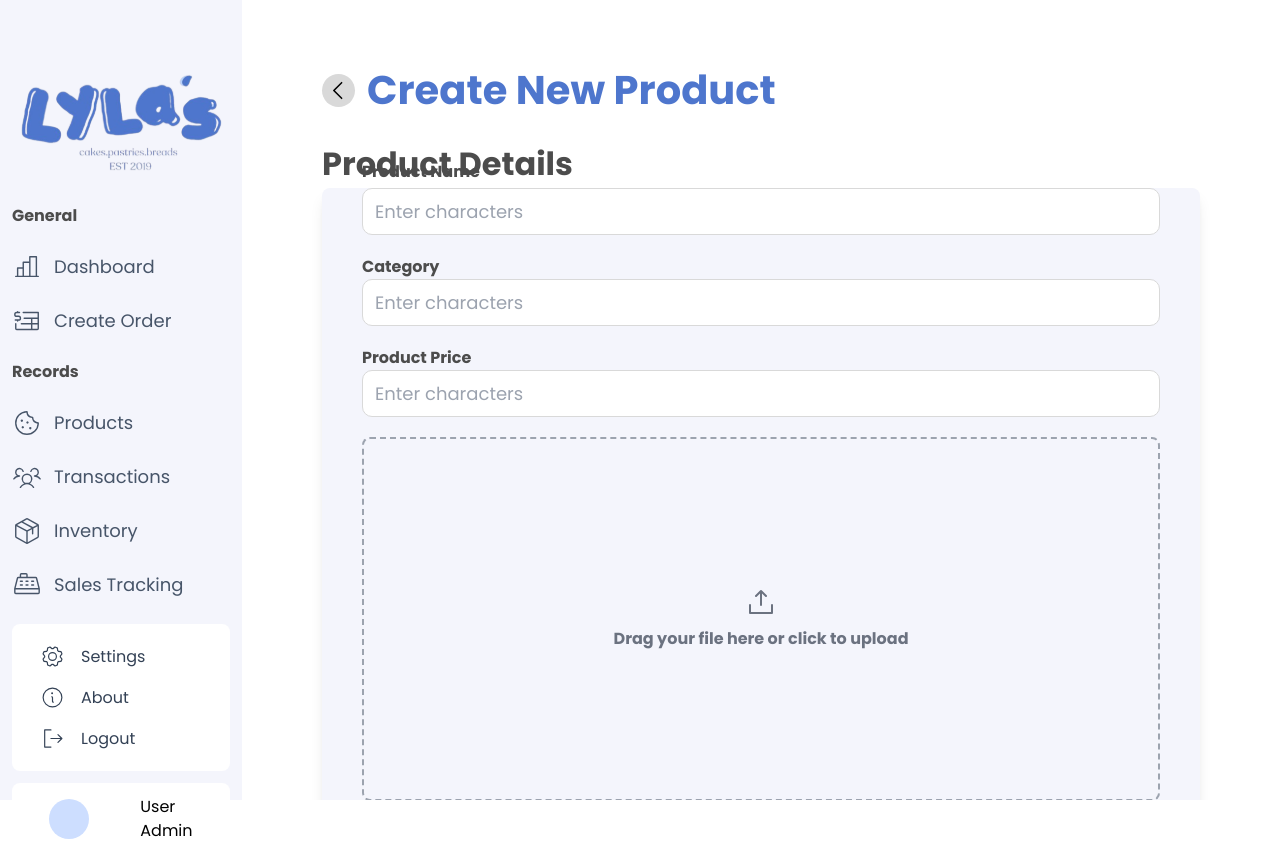
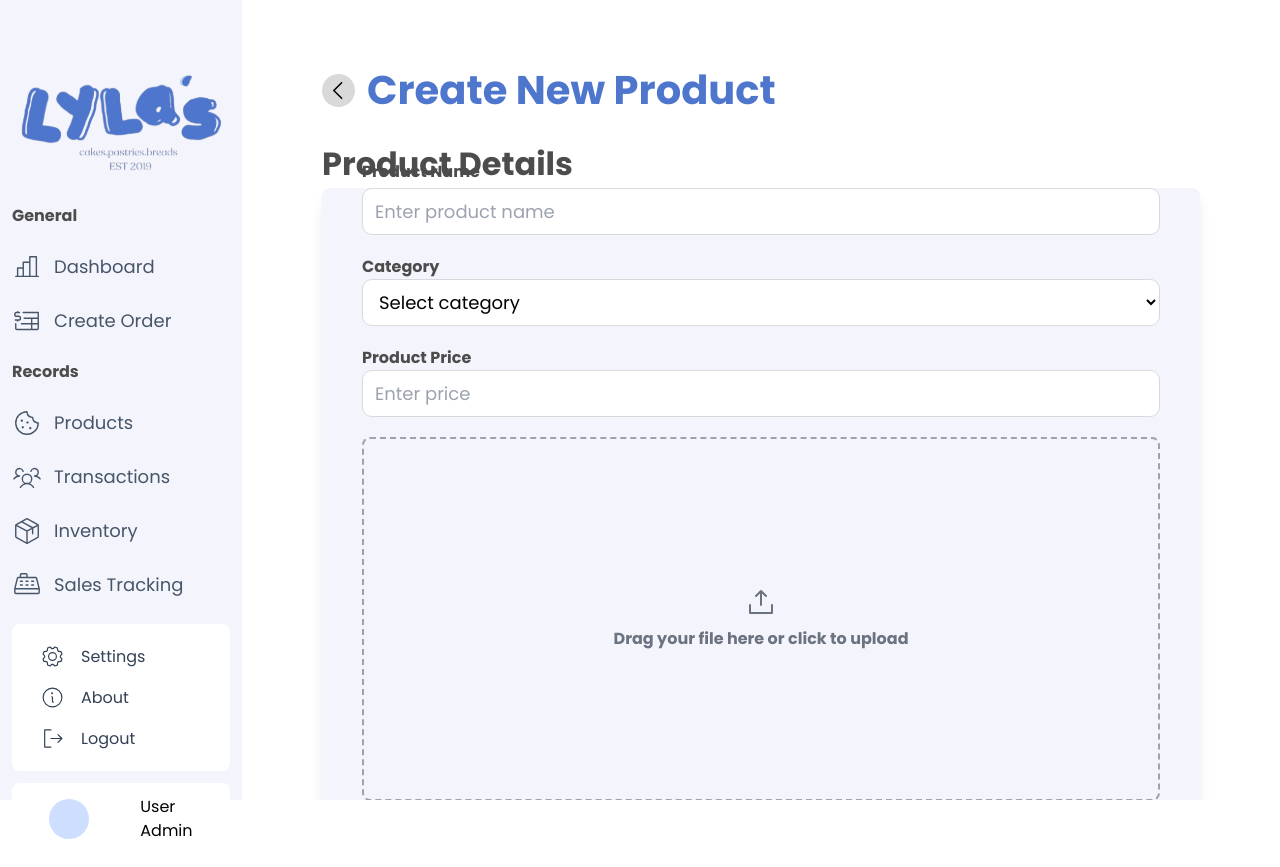
Before and after one commit to bernalesangela/bernalesangela-BERNALES-MACABENTA-MORDEN-WEBDEV_Final_Project, a React (Create React App) app: page /admin/products/new-product in a window 1280 px wide. Built offline with nearby package versions, Linux system fonts and the light colour scheme.

Commit message:
updated add products page

```diff
--- a/src/pages/admin/products/new-product/index.js
+++ b/src/pages/admin/products/new-product/index.js
@@ -1,47 +1,104 @@
-import React from "react";
+import React, { useState } from "react";
 import Layout from "../../layout";
 import { CaretLeft } from "@phosphor-icons/react";
 import { UploadSimple } from "@phosphor-icons/react";
-import { useState } from "react";
+import { useNavigate } from "react-router-dom"; // Import useNavigate
 
 const NewProduct = () => {
   const [fileName, setFileName] = useState("");
+  const [productName, setProductName] = useState("");
+  const [category, setCategory] = useState("");
+  const [price, setPrice] = useState("");
+  const navigate = useNavigate(); // Initialize useNavigate
 
   const handleFileChange = (event) => {
     const file = event.target.files?.[0];
     setFileName(file ? file.name : "");
   };
+
+  const handleBackClick = () => {
+    navigate('/admin/products'); // Navigate to the products page
+  };
+
+  const handleSubmit = async (event) => {
+    event.preventDefault();
+
+    const categoryID = category === "Cookies" ? 1 : category === "Bars" ? 2 : 3;
+
+    const newProduct = {
+      name: productName,
+      category: categoryID,
+      price: parseFloat(price)
+    };
+
+    try {
+      const response = await fetch('http://localhost:5000/api/products', { // Ensure the URL matches your server's URL
+        method: 'POST',
+        headers: {
+          'Content-Type': 'application/json'
+        },
+        body: JSON.stringify(newProduct)
+      });
+
+      if (response.ok) {
+        navigate('/admin/products');
+      } else {
+        console.error('Error adding product:', response.statusText);
+      }
+    } catch (error) {
+      console.error('Error adding product:', error);
+    }
+  };
+
   return (
     <Layout>
       <section className="h-full flex flex-col">
         <div className="w-full flex items-center gap-3">
-          <div className="bg-lightGray p-1 rounded-full hover:scale-110 transition-all duration-150 hover:cursor-pointer">
+          <div
+            className="bg-lightGray p-1 rounded-full hover:scale-110 transition-all duration-150 hover:cursor-pointer"
+            onClick={handleBackClick} // Add onClick handler
+          >
             <CaretLeft size={25} />
           </div>
           <h1 className="text-blueSerenity py-5">Create New Product</h1>
         </div>
 
         <h2 className="text-darkerGray">Product Details</h2>
-        <div className="bg-solidWhite flex rounded-lg shadow-lg p-10  h-full flex-col gap-5 last:justify-end">
+        <form onSubmit={handleSubmit} className="bg-solidWhite flex rounded-lg shadow-lg p-10 h-full flex-col gap-5 last:justify-end">
           <div className="w-full flex flex-col gap-1">
             <label>Product Name</label>
             <input
-              placeholder="Enter characters"
+              placeholder="Enter product name"
               className="w-full text-left pl-3"
+              value={productName}
+              onChange={(e) => setProductName(e.target.value)}
+              required
             />
           </div>
           <div className="w-full flex flex-col">
             <label>Category</label>
-            <input
-              placeholder="Enter characters"
+            <select
               className="w-full text-left pl-3"
-            />
+              value={category}
+              onChange={(e) => setCategory(e.target.value)}
+              required
+            >
+              <option value="">Select category</option>
+              <option value="Cookies">Cookies</option>
+              <option value="Bars">Bars</option>
+              <option value="Breads">Breads</option>
+            </select>
           </div>
           <div className="w-full flex flex-col">
             <label>Product Price</label>
             <input
-              placeholder="Enter characters"
+              type="number"
+              step="0.01"
+              placeholder="Enter price"
               className="w-full text-left pl-3"
+              value={price}
+              onChange={(e) => setPrice(e.target.value)}
+              required
             />
           </div>
           <div className="w-full flex flex-col items-center border-2 border-dashed border-gray-400 p-5 rounded-lg cursor-pointer h-full">
@@ -61,9 +118,9 @@ const NewProduct = () => {
           </div>
 
           <div className="w-full justify-end flex h-full mt-auto">
-            <button className="self-end">Submit</button>
+            <button type="submit" className="self-end">Submit</button>
           </div>
-        </div>
+        </form>
       </section>
     </Layout>
   );
```
